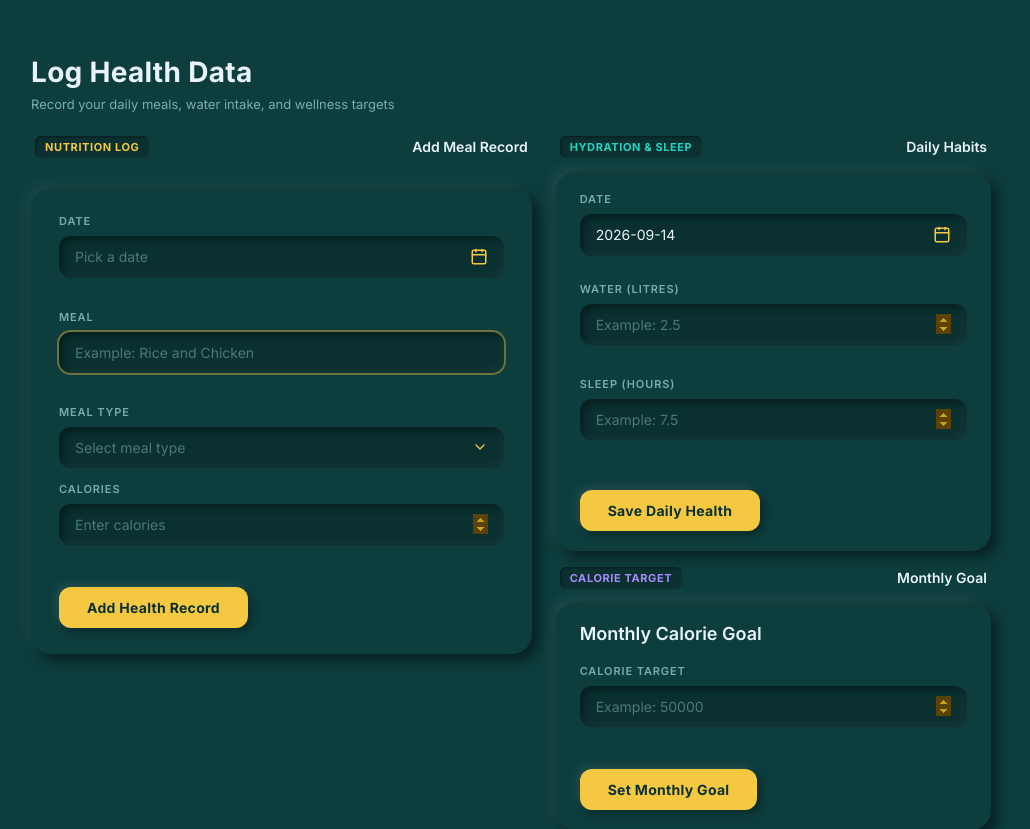
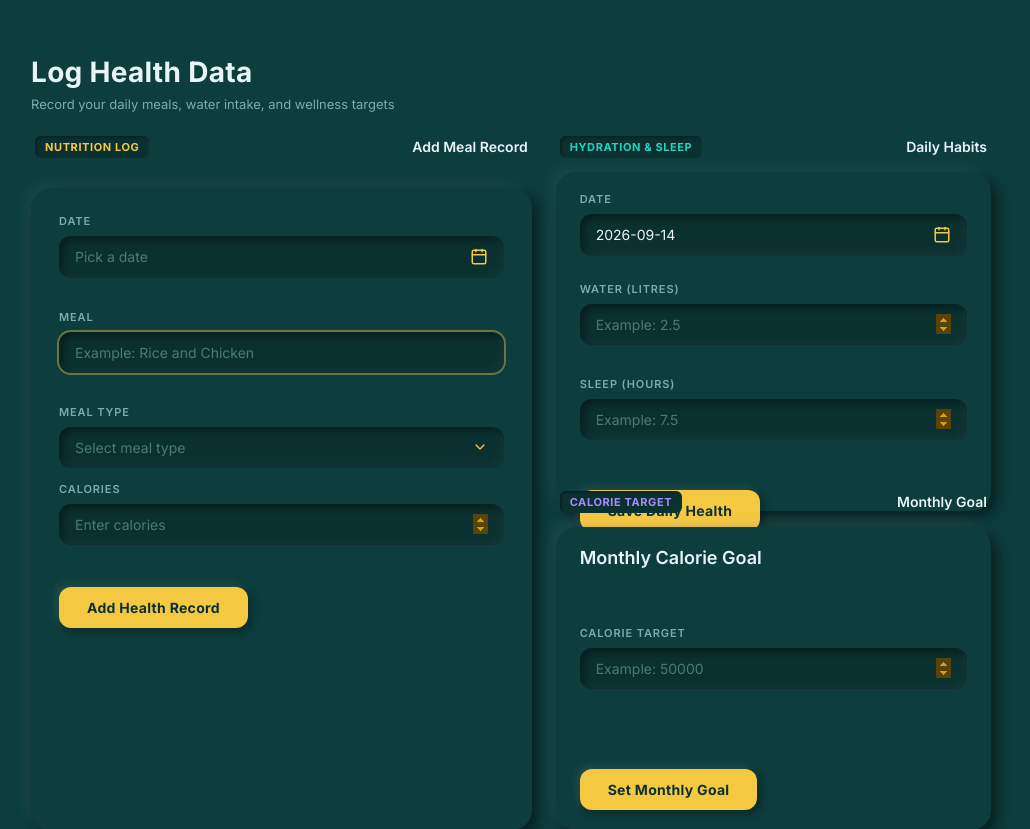
Before and after one commit to Srinila-04/Health_Tracker, a React (Vite) app: page / in a window 1280 px wide. Shown: the part 1100-1929 px from the top of the page, without its empty margins (249-1279 px from the left). Built offline with nearby package versions, Linux system fonts and the light colour scheme.

Commit message:
Update health tracker

```diff
--- a/src/App.css
+++ b/src/App.css
@@ -3662,3 +3662,37 @@ input[type="number"]::-webkit-outer-spin-button:hover {
     padding: 28px 24px;
   }
 }
+
+/* =========================================
+   Desktop: Equal Height Log Health Columns
+========================================= */
+
+@media (min-width: 961px) {
+
+  .log-health-compound-grid {
+    align-items: stretch !important;
+  }
+
+  .log-card-column {
+    height: 100% !important;
+  }
+
+  .log-card-column > .neo-form {
+    height: 100% !important;
+    box-sizing: border-box;
+  }
+
+  .log-card-column:last-child {
+    height: 100% !important;
+  }
+
+  .log-card-column:last-child .log-subcard-item {
+    flex: 1 !important;
+    min-height: 0;
+  }
+
+  .log-card-column:last-child .log-subcard-item .neo-form {
+    height: 100% !important;
+    box-sizing: border-box;
+  }
+}
```
